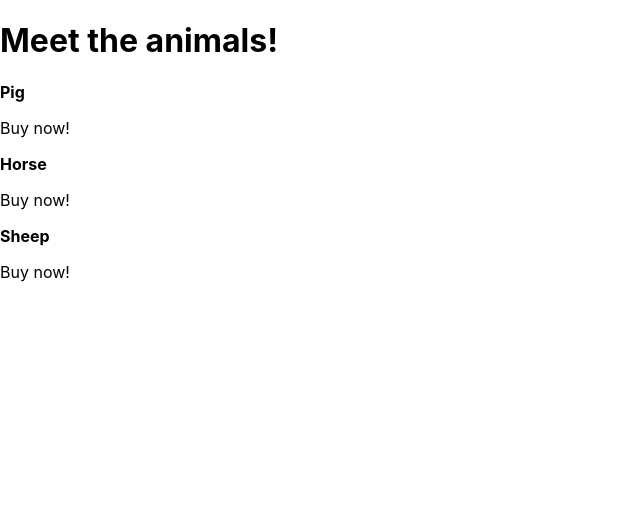
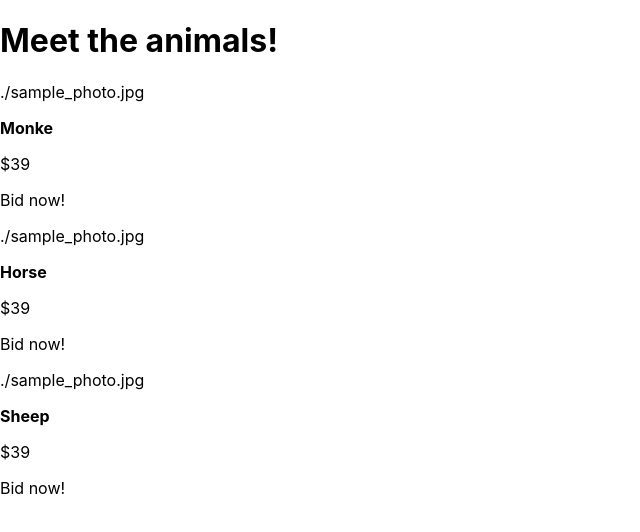
Before and after one commit to Pht7/HackatonNJIT2021, a React (Create React App) app: page / in a window 1280 px wide. Shown: the top 532 px of the page, without its empty margins (0-640 px from the left). Built offline with nearby package versions, Linux system fonts and the light colour scheme.

Commit message:
Add bid prototype page

```diff
--- a/src/components/Auction.js
+++ b/src/components/Auction.js
@@ -1,17 +1,19 @@
 import React from 'react';
 
 export default function Auction() {
-    const animal_one = {"type":"Pig", "price":"$39", "photo":"./sample_photo.jpg"};
-    const animal_two = {"type":"Horse", "price":"$39", "photo":"./sample_photo.jpg"};
-    const animal_three = {"type":"Sheep", "price":"$39", "photo":"./sample_photo.jpg"};
+    const animal_one = {"type":"Monke", "price":"$39", "photo_url":"./sample_photo.jpg"};
+    const animal_two = {"type":"Horse", "price":"$39", "photo_url":"./sample_photo.jpg"};
+    const animal_three = {"type":"Sheep", "price":"$39", "photo_url":"./sample_photo.jpg"};
     const animal_list = [animal_one, animal_two, animal_three];
 
 
     function animals(animal) {
         return(
             <div>
+                <p> {animal.photo_url}</p>
                 <p><b> {animal.type} </b></p>
-                <p> Buy now! </p>
+                <p> {animal.price}</p>
+                <p> Bid now! </p>
             </div>
         )
     }
```
Also changed, not shown: src/components/Bid.js (added, +16 -0 lines).
